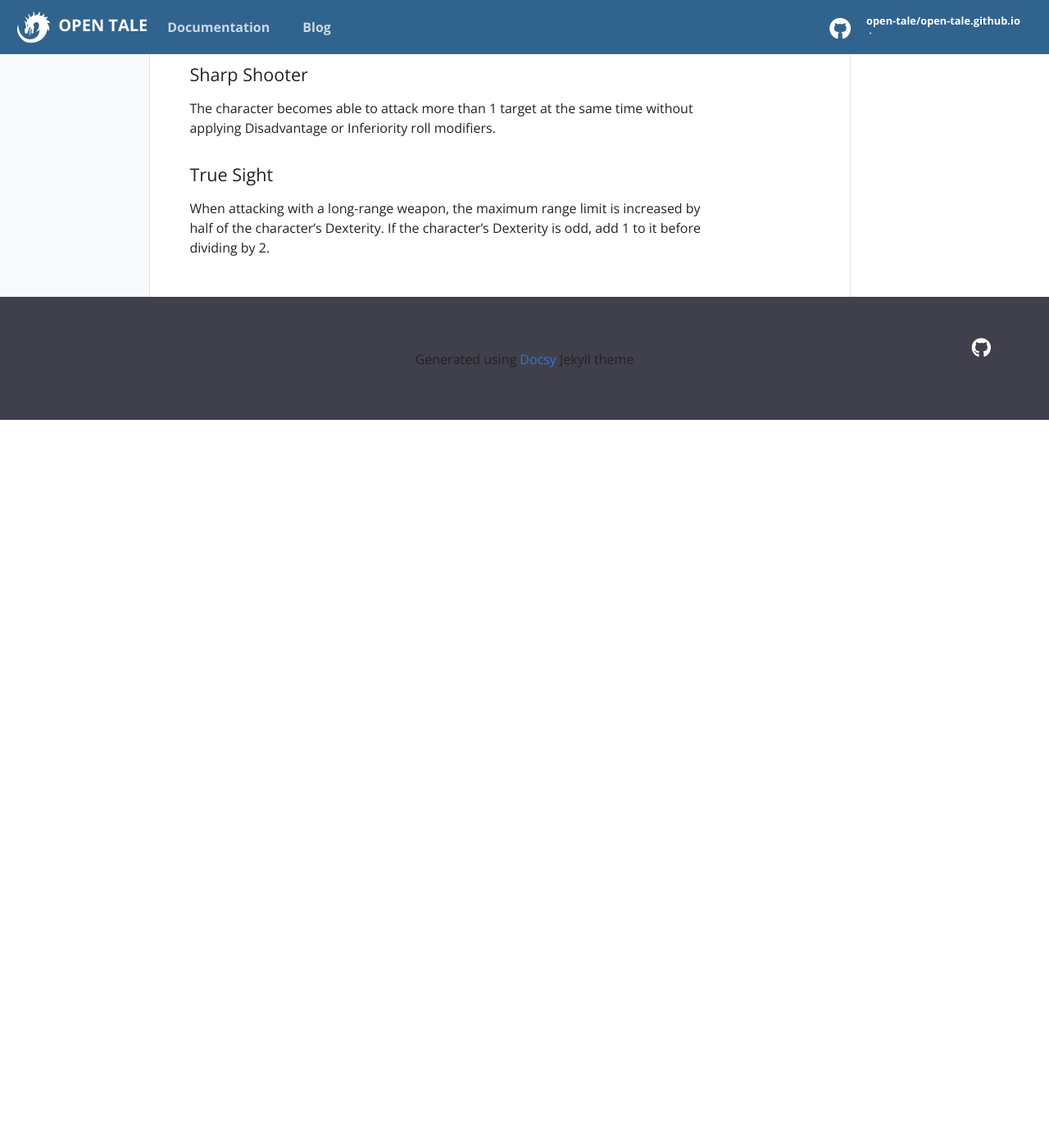
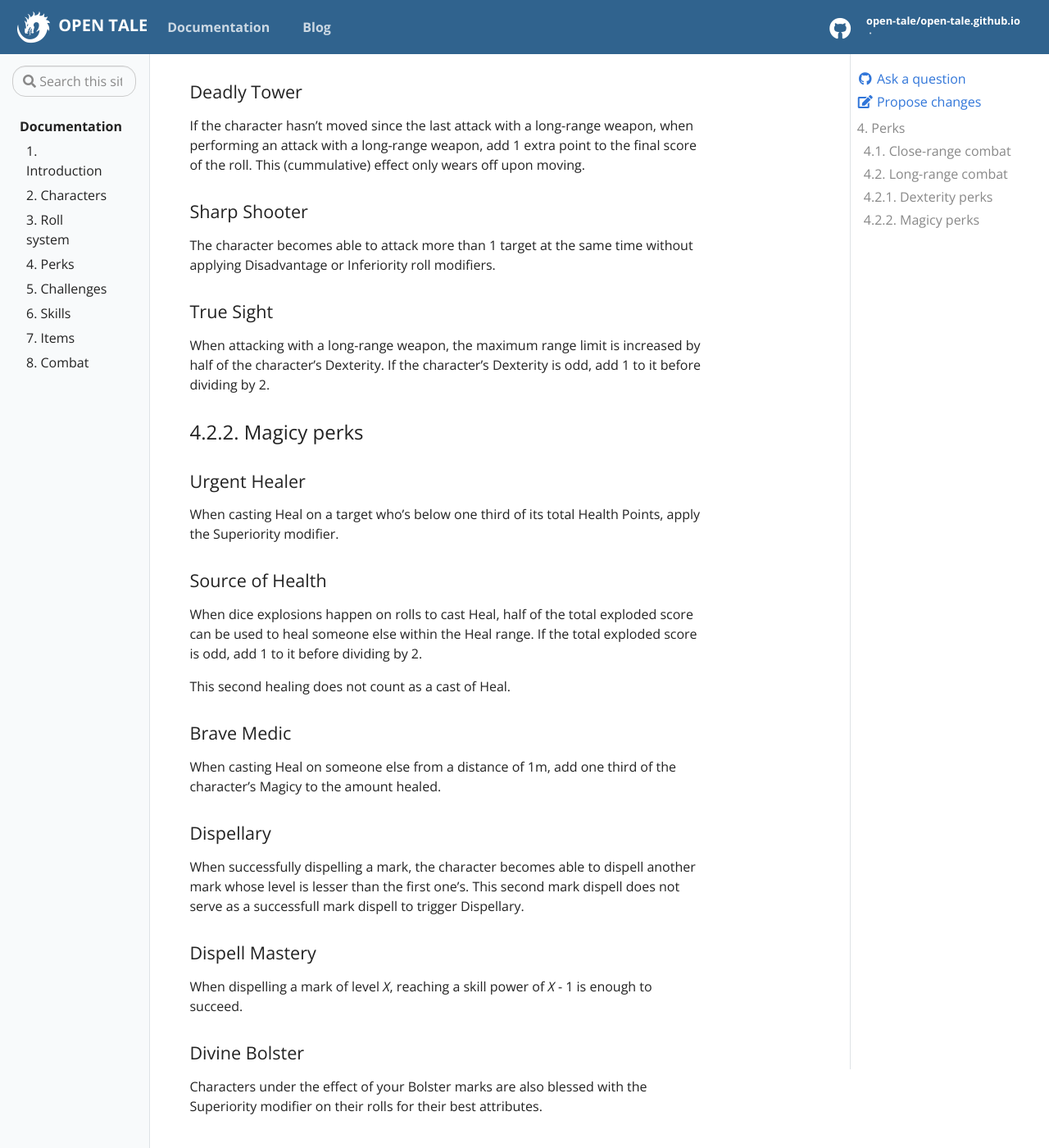
Before and after one commit to open-tale/open-tale.github.io, a Jekyll site: the page built from _docs/04-perks.md, in a window 1280 px wide and 1400 px high, scrolled down 1493 px. Shown: the whole window at 82% size. Built offline with Jekyll 4.4.1, drawn with Linux system fonts in a browser that asks for light colours; before the commit the page ends 2005 px from its top, so only the background shows below that; some of the changed text lies outside the part shown.

Commit message:
more content

```diff
--- a/_docs/04-perks.md
+++ b/_docs/04-perks.md
@@ -45,7 +45,14 @@ attacking that same target, apply the Superiority roll modifier.
 Upon completelly defending an attack, the character's Defense is increased by 1
 point until it gets hit or the combat ends.
 
+#### Die Hard
+
+If the character's health is below one third of its maximum Health Points, add
+one third of its Strength to the character's Defense.
+
 ## 4.2. Long-range combat
+
+### 4.2.1. Dexterity perks
 
 #### The Running Shooter
 
@@ -69,3 +76,39 @@ applying Disadvantage or Inferiority roll modifiers.
 When attacking with a long-range weapon, the maximum range limit is increased by
 half of the character's Dexterity. If the character's Dexterity is odd, add 1 to
 it before dividing by 2.
+
+### 4.2.2. Magicy perks
+
+#### Urgent Healer
+
+When casting Heal on a target who's below one third of its total Health Points,
+apply the Superiority modifier.
+
+#### Source of Health
+
+When dice explosions happen on rolls to cast Heal, half of the total exploded
+score can be used to heal someone else within the Heal range. If the total
+exploded score is odd, add 1 to it before dividing by 2.
+
+This second healing does not count as a cast of Heal.
+
+#### Brave Medic
+
+When casting Heal on someone else from a distance of 1m, add one third of the
+character's Magicy to the amount healed.
+
+#### Dispellary
+
+When successfully dispelling a mark, the character becomes able to dispell
+another mark whose level is lesser than the first one's. This second mark
+dispell does not serve as a successfull mark dispell to trigger Dispellary.
+
+#### Dispell Mastery
+
+When dispelling a mark of level *X*, reaching a skill power of *X* - 1 is enough
+to succeed.
+
+#### Divine Bolster
+
+Characters under the effect of your Bolster marks are also blessed with the
+Superiority modifier on their rolls for their best attributes.
```
Also changed, not shown: _docs/02-characters.md (+1 -1 lines), _docs/05-challenges.md (+8 -13 lines), _docs/06-skills.md (+10 -32 lines).
